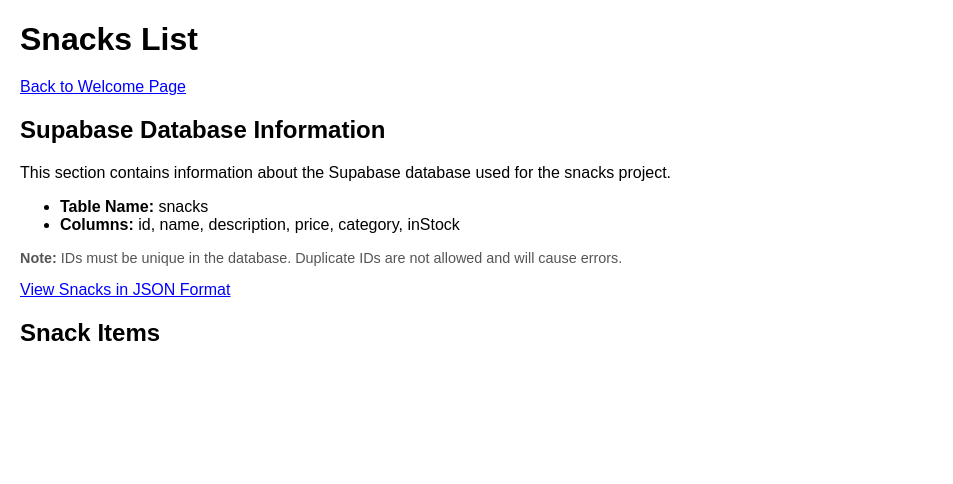
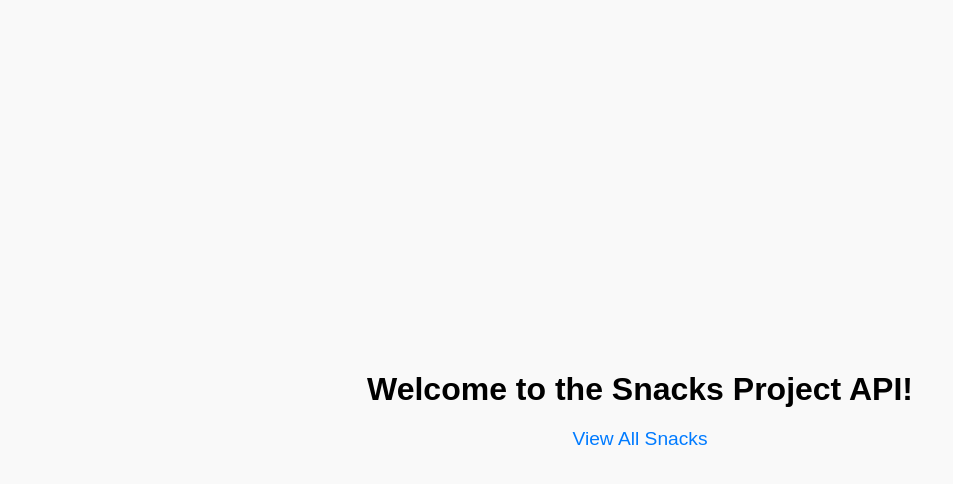
Before and after one commit to Tatyanac94/Deployed-Snacks-Project, a website: page public/welcome.html in a window 1280 px wide. Shown: the whole page, without its empty margins (0-953 px from the left). Drawn offline with Linux system fonts and the light colour scheme; no server answers.

Commit message:
updated paths

```diff
--- a/public/welcome.html
+++ b/public/welcome.html
@@ -3,77 +3,39 @@
 <head>
   <meta charset="UTF-8">
   <meta name="viewport" content="width=device-width, initial-scale=1.0">
-    <title>Snacks List</title>
+  <title>Welcome to the Snacks Project</title>
   <style>
+
+body, html {
+      margin: 0;
+      padding: 0;
+      height: 100%;
+    }
+
     body {
+      display: flex;
+      flex-direction: column;
+      justify-content: center;
+      align-items: center;
       font-family: Arial, sans-serif;
-            margin: 20px;
+      text-align: center;
+      background-color: #f9f9f9;
     }
     h1 {
       margin-bottom: 20px;
     }
-        #snack-list {
-            margin-bottom: 20px;
-        }
-        #supabase-info {
-            margin-bottom: 20px;
-        }
     a {
-            display: block;
-            margin-top: 10px;
-            color: blue;
-            text-decoration: underline;
+      text-decoration: none;
+      color: #007bff;
+      font-size: 1.2em;
     }
     a:hover {
-            color: darkblue;
-        }
-        .disclaimer {
-            font-size: 0.9em;
-            color: #555;
+      color: #0056b3;
     }
   </style>
 </head>
 <body>
-    <h1>Snacks List</h1>
-
-    <a href="/">Back to Welcome Page</a>
-
-    <div id="supabase-info">
-        <h2>Supabase Database Information</h2>
-        <p>This section contains information about the Supabase database used for the snacks project.</p>
-        <ul>
-            <li><strong>Table Name:</strong> snacks</li>
-            <li><strong>Columns:</strong> id, name, description, price, category, inStock</li>
-        </ul>
-        <p class="disclaimer">
-            <strong>Note:</strong> IDs must be unique in the database. Duplicate IDs are not allowed and will cause errors.
-        </p>
-
-        <a href="/snacks">View Snacks in JSON Format</a>
-    </div>
-
-    <div id="snack-list">
-        <h2>Snack Items</h2>
-        <ul id="snack-items"></ul>
-    </div>
-
-    <script>
-        document.addEventListener('DOMContentLoaded', async () => {
-            try {
-                const response = await fetch('/snacks');
-                const snacks = await response.json();
-                const snackItems = document.getElementById('snack-items');
-
-                snacks.forEach(snack => {
-                    const li = document.createElement('li');
-                    li.textContent = `${snack.name} - ${snack.description}`;
-                    snackItems.appendChild(li);
-                });
-            } catch (error) {
-                console.error('Error fetching snacks:', error);
-                snackItems.innerHTML = '<li>Error fetching snacks. Please try again later.</li>';
-            }
-        });
-    </script>
+  <h1>Welcome to the Snacks Project API!</h1>
+  <a href="./snacks.html" id="view-snacks">View All Snacks</a>
 </body>
 </html>
```
Also changed, not shown: jest.config.js (+10 -10 lines), public/snacks.html (+1 -0 lines), vercel.json (added). Lines whose indentation alone changed are shown as unchanged.
